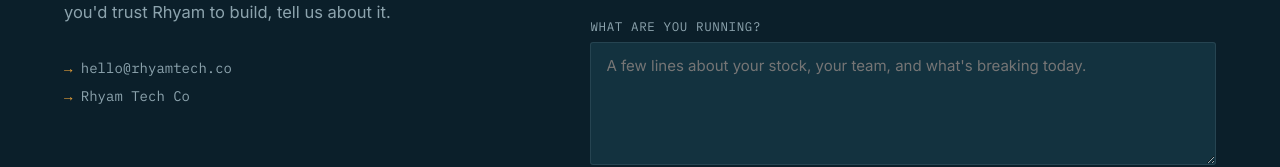
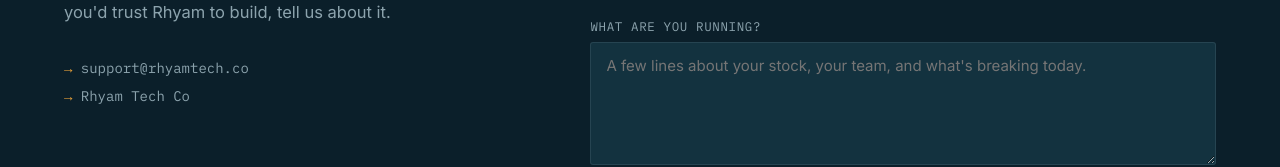
Before and after one commit to stephenwaldrip/rhyam-tech, a Next.js app: page /contact in a window 1280 px wide. Shown: the part 330-497 px from the top of the page. Built offline with nearby package versions, Linux system fonts and the light colour scheme.

Commit message:
corrected email on contact page

```diff
--- a/src/app/contact/page.js
+++ b/src/app/contact/page.js
@@ -19,7 +19,7 @@ export default function Contact() {
           build, tell us about it.
         </p>
         <div style={{ fontFamily: "var(--mono)", fontSize: 14, color: "var(--mute)", lineHeight: 2 }}>
-          <div><span style={{ color: "var(--amber)" }}>→</span> hello@rhyamtech.co</div>
+          <div><span style={{ color: "var(--amber)" }}>→</span> support@rhyamtech.co</div>
           <div><span style={{ color: "var(--amber)" }}>→</span> Rhyam Tech Co</div>
         </div>
       </div>
```
